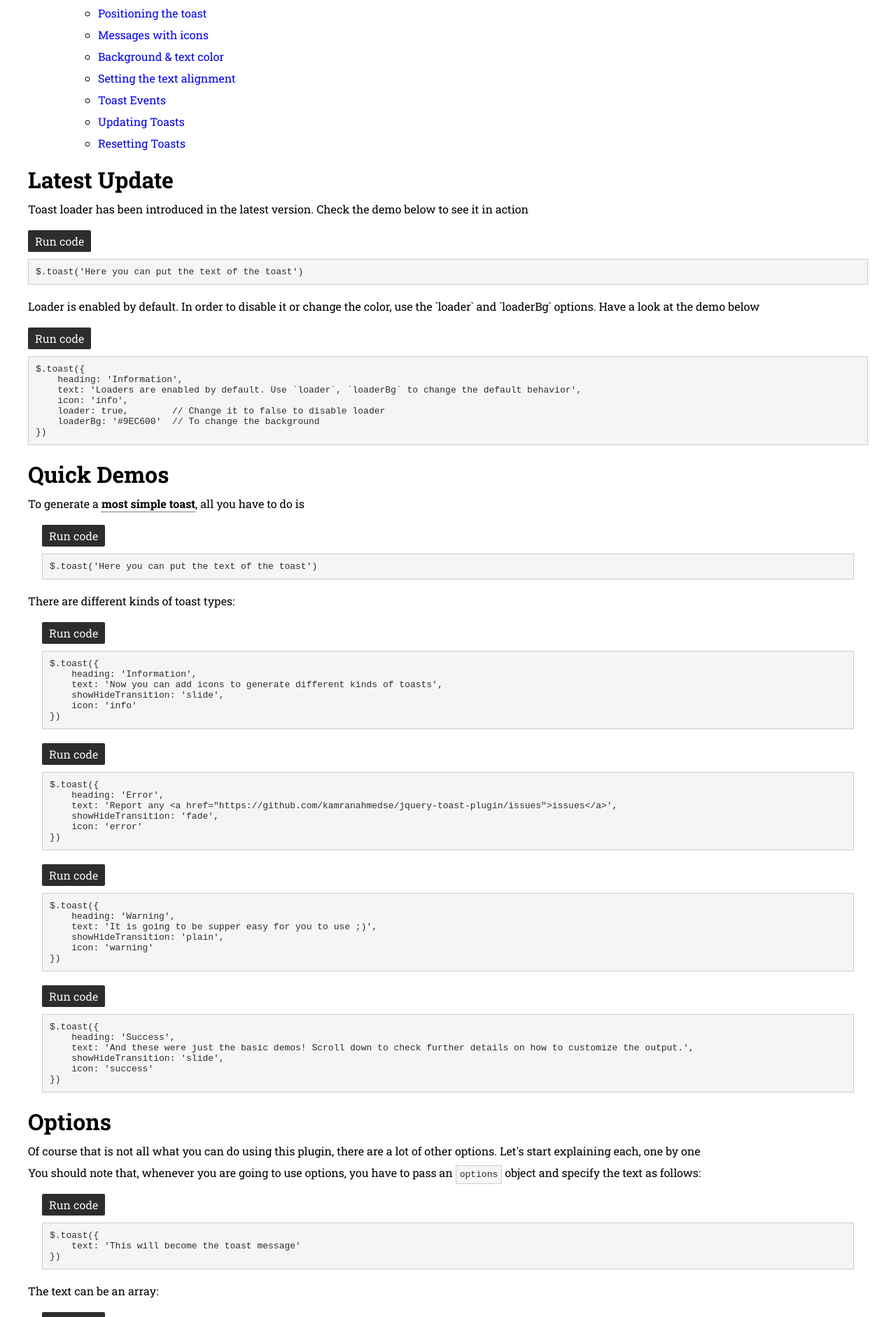
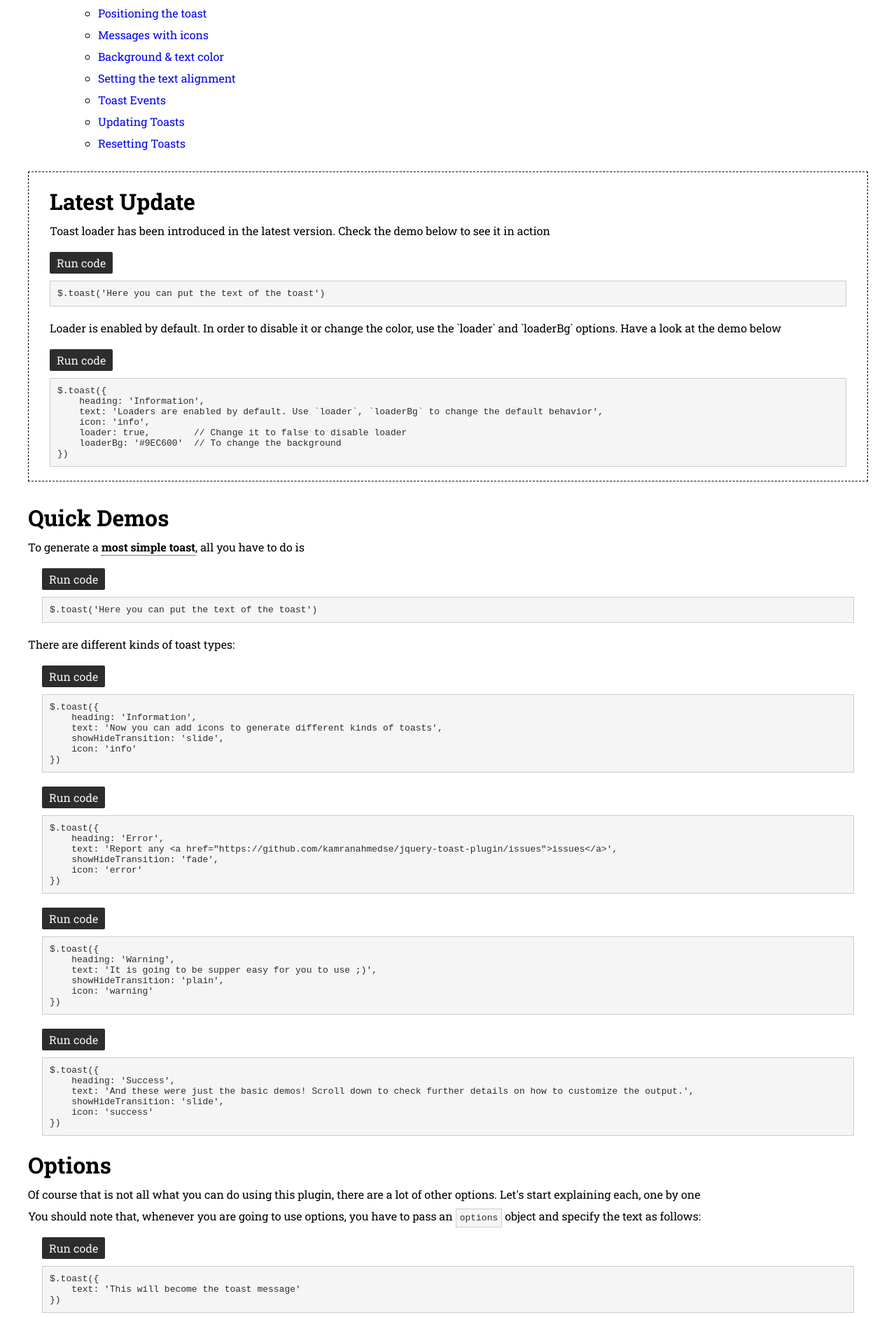
Before and after one commit to kamranahmedse/kamranahmedse.github.io, a Jekyll site: the page built from toast.html, in a window 1280 px wide. Shown: the part 498-2380 px from the top of the page at 70% size. Built offline with Jekyll 4.4.1, drawn with Linux system fonts in a browser that asks for light colours; nearby versions of some CDN libraries.

```diff
--- a/toast.html
+++ b/toast.html
@@ -33,6 +33,7 @@
     span.toast-position span.k { display: inline; }
     .toast-index .muted { display: block; color: #AD9D9D; }
     .toast-index .muted:hover { color: #333; }
+    .latest-update { padding: 0px 30px; border: 1px dashed; margin: 30px 0; box-sizing: border-box; }
 </style>
 
  <div class="container">
```
